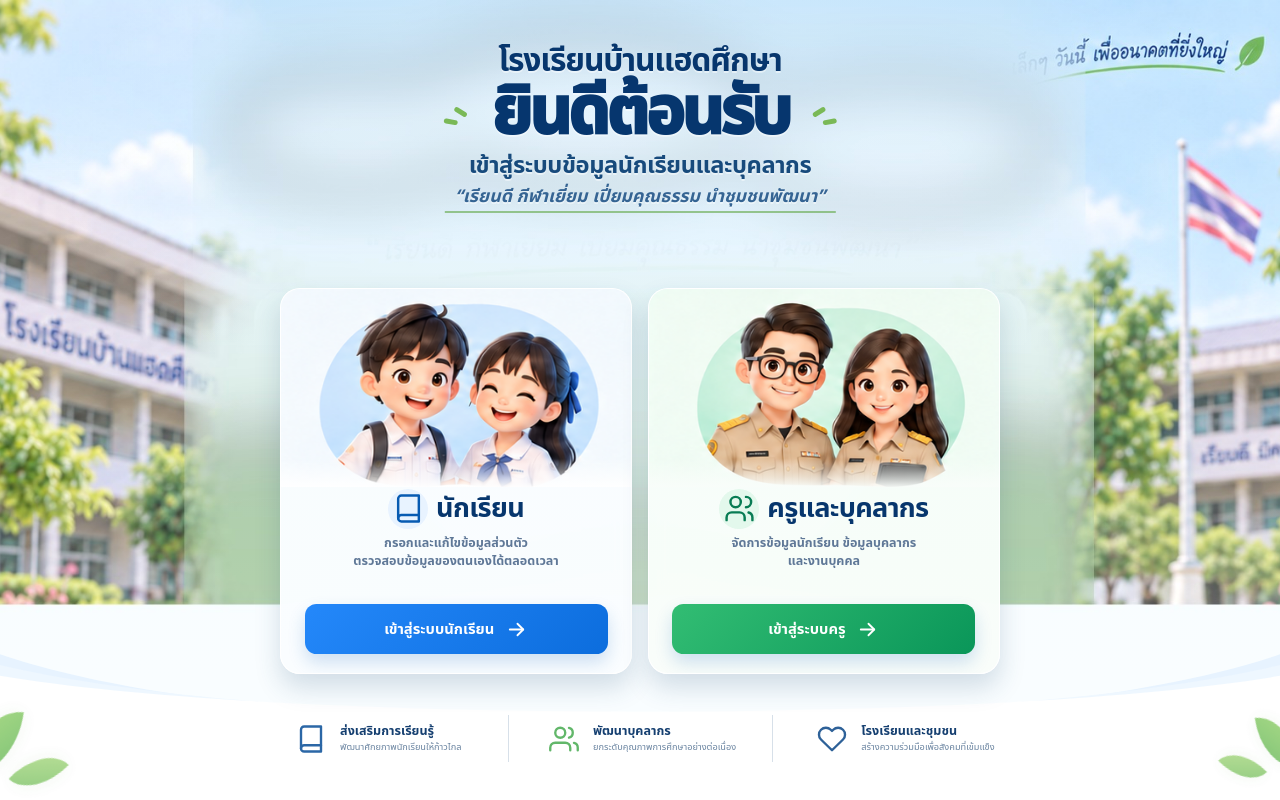
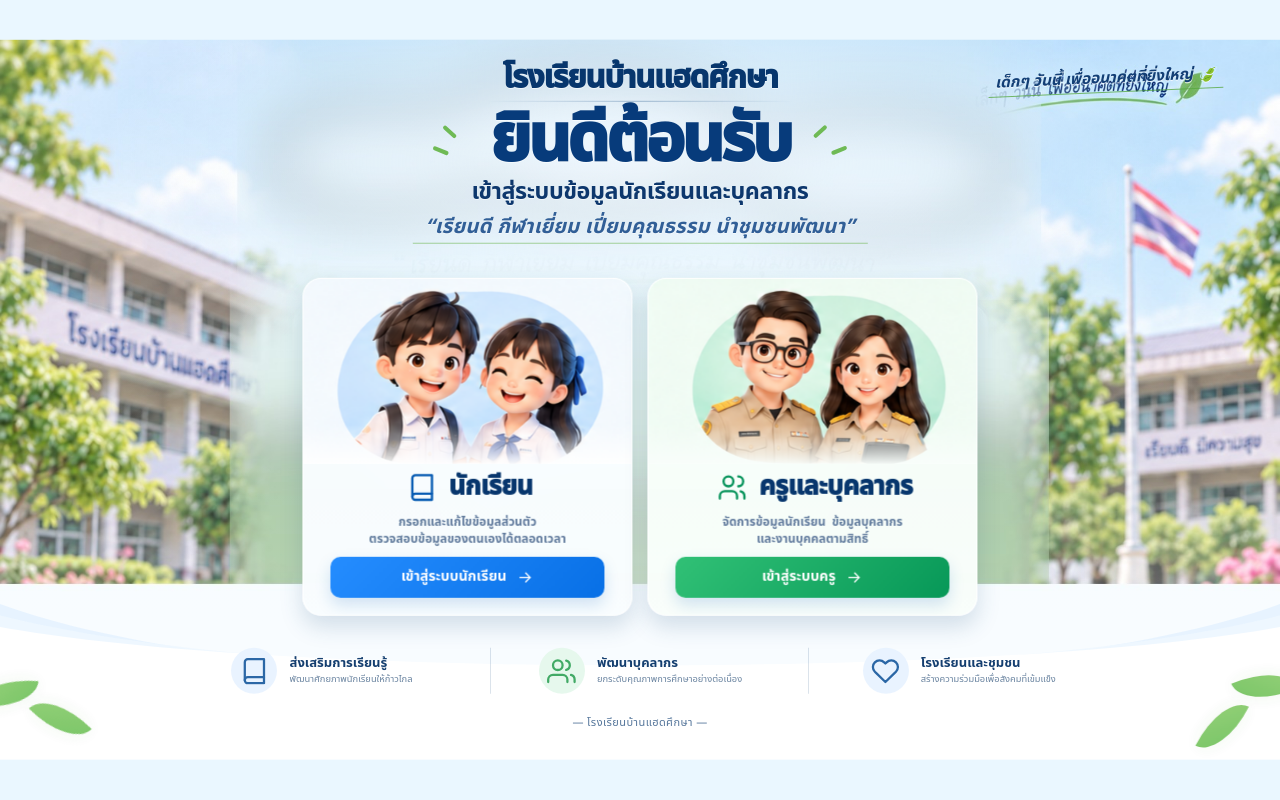
Before and after one commit to KBs23-KS/banhaed-school-system, a Next.js app: page / in a window 1280 px wide. Built offline with nearby package versions, Linux system fonts and the light colour scheme.

Commit message:
Rebuild homepage against approved 1672x941 composition

```diff
--- a/app/home-mockup.css
+++ b/app/home-mockup.css
@@ -1,175 +1,197 @@
-/*
- * Banhaed School System — Home v10 mockup match
- * Desktop is positioned against the approved 1672×941 mockup.
- * Mobile keeps the existing responsive layout from globals.css.
- */
+/* Homepage v12 — built on a fixed 1672×941 visual coordinate system.
+   Desktop uses the existing approved background / people assets already in the repo.
+   Mobile deliberately keeps the existing responsive rules from globals.css. */
+
 @media (min-width: 901px) {
+  html, body { margin: 0; overflow: hidden; background: #eaf7ff; }
+
   .bh-home {
+    --canvas-w: min(100vw, calc(100svh * 1.7768331562));
+    --canvas-h: min(100svh, calc(100vw / 1.7768331562));
     position: relative;
     width: 100vw;
     height: 100svh;
-    min-height: 620px;
+    min-height: 0;
     overflow: hidden;
-    isolation: isolate;
-    background: #dff2ff;
+    background: #eaf7ff;
+    color: #07366d;
     font-family: "Noto Sans Thai", "Noto Looped Thai", Tahoma, sans-serif;
   }
 
-  .bh-home-bg {
+  .bh-home-bg, .bh-home-tint { display: none !important; }
+
+  .bh-home-main {
+    position: absolute !important;
+    left: 50% !important;
+    top: 50% !important;
+    width: var(--canvas-w) !important;
+    height: var(--canvas-h) !important;
+    min-width: 0 !important;
+    min-height: 0 !important;
+    transform: translate(-50%, -50%) !important;
+    margin: 0 !important;
+    padding: 0 !important;
+    overflow: hidden !important;
+    container-type: inline-size;
+    isolation: isolate;
+    background: url('/art/home-campus-clean.jpg') center / 100% 100% no-repeat !important;
+  }
+
+  .bh-home-main::before {
+    content: "";
     position: absolute;
     inset: 0;
-    z-index: -4;
-    background-image: url('/art/home-campus-clean.jpg');
-    background-repeat: no-repeat;
-    background-position: center center;
-    background-size: cover;
-    transform: none;
-    filter: saturate(1.03) contrast(1.01);
+    z-index: -1;
+    pointer-events: none;
+    background:
+      radial-gradient(ellipse 42% 32% at 50% 17%, rgba(244,250,255,.72) 0%, rgba(239,249,255,.38) 58%, rgba(239,249,255,0) 100%),
+      linear-gradient(180deg, rgba(231,246,255,.03) 0%, rgba(255,255,255,0) 58%, rgba(255,255,255,.08) 72%, rgba(255,255,255,.22) 100%);
   }
 
-  .bh-home-tint {
+  .bh-home-main::after {
+    content: "เด็กๆ วันนี้ เพื่ออนาคตที่ยิ่งใหญ่  🍃";
     position: absolute;
-    inset: 0;
-    z-index: -3;
-    pointer-events: none;
-    background:
-      radial-gradient(ellipse 48% 35% at 50% 19%, rgba(233,247,255,.44) 0%, rgba(235,248,255,.24) 58%, rgba(235,248,255,0) 100%),
-      linear-gradient(180deg, rgba(231,246,255,.06) 0%, rgba(235,248,255,.015) 57%, rgba(255,255,255,.06) 72%, rgba(255,255,255,.24) 100%);
-  }
-
-  .bh-home-main {
-    position: absolute;
-    inset: 0;
-    z-index: 2;
-    width: 100%;
-    height: 100%;
-    margin: 0;
-    padding: 0;
-    display: block;
+    z-index: 9;
+    right: 4.4%;
+    top: 4.35%;
+    padding: 0 .55cqw .35cqw;
+    color: #133f76;
+    border-bottom: .13cqw solid rgba(86,168,64,.78);
+    font-size: 1.20cqw;
+    line-height: 1.1;
+    font-weight: 800;
+    font-style: italic;
+    transform: rotate(-2.5deg);
+    text-shadow: 0 .08cqw 0 rgba(255,255,255,.72);
+    white-space: nowrap;
   }
 
   .bh-home-heading {
-    position: absolute;
-    z-index: 4;
-    top: 5.65vh;
-    left: 50%;
-    transform: translateX(-50%);
-    width: min(58vw, 970px);
+    position: absolute !important;
+    z-index: 5;
+    left: 50% !important;
+    top: 3.15% !important;
+    width: 55.5% !important;
+    transform: translateX(-50%) !important;
     text-align: center;
-    color: #08366d;
-    text-shadow: 0 2px 0 rgba(255,255,255,.46);
+    color: #07366d;
+    text-shadow: 0 .10cqw 0 rgba(255,255,255,.58);
   }
 
   .bh-school-name {
-    margin: 0 0 .7vh;
+    margin: 0 0 .65cqw;
     color: #07366d;
-    font-size: clamp(30px, 2.48vw, 43px);
-    font-weight: 900;
-    line-height: 1.02;
-    letter-spacing: -.035em;
+    font-size: 2.45cqw;
+    line-height: 1.04;
+    font-weight: 950;
+    letter-spacing: -.045em;
+  }
+
+  .bh-school-name::after {
+    content: "";
+    display: block;
+    width: 24cqw;
+    height: .10cqw;
+    margin: .42cqw auto 0;
+    background: linear-gradient(90deg, transparent, rgba(27,80,133,.35), transparent);
   }
 
   .bh-welcome-line {
-    display: flex;
+    display: flex !important;
     align-items: center;
     justify-content: center;
-    gap: 1.25vw;
+    gap: 1.55cqw;
     line-height: 1;
   }
 
   .bh-welcome-line h1 {
     margin: 0;
-    color: #06366e;
-    font-size: clamp(58px, 5.16vw, 86px);
+    color: #073b7b;
+    font-size: 5.20cqw;
+    line-height: .92;
     font-weight: 950;
-    line-height: .94;
     letter-spacing: -.055em;
   }
 
   .bh-accent {
-    width: 2.4vw;
-    height: 4.7vh;
-    max-width: 40px;
-    max-height: 44px;
-    min-width: 30px;
-    min-height: 34px;
     position: relative;
-    display: inline-block;
-    flex: none;
+    width: 3.0cqw;
+    height: 3.4cqw;
+    min-width: 0;
+    min-height: 0;
+    flex: 0 0 auto;
   }
 
-  .bh-accent:before,
-  .bh-accent:after {
+  .bh-accent::before, .bh-accent::after {
     content: "";
     position: absolute;
-    background: #7ab957;
+    width: .42cqw;
+    height: 1.55cqw;
+    min-width: 0;
+    min-height: 0;
     border-radius: 999px;
-    width: .43vw;
-    min-width: 6px;
-    height: 2.15vh;
-    min-height: 17px;
-    top: 1.05vh;
+    background: #6fba55;
   }
-  .bh-accent-left:before { left: 1.05vw; transform: rotate(-58deg); }
-  .bh-accent-left:after { left: .05vw; top: 2.55vh; transform: rotate(-80deg); }
-  .bh-accent-right:before { right: 1.05vw; transform: rotate(58deg); }
-  .bh-accent-right:after { right: .05vw; top: 2.55vh; transform: rotate(80deg); }
+  .bh-accent-left::before { right: .45cqw; top: .1cqw; transform: rotate(-48deg); }
+  .bh-accent-left::after { left: .35cqw; bottom: .15cqw; transform: rotate(-68deg); }
+  .bh-accent-right::before { left: .45cqw; top: .1cqw; transform: rotate(48deg); }
+  .bh-accent-right::after { right: .35cqw; bottom: .15cqw; transform: rotate(68deg); }
 
   .bh-home-heading h2 {
-    margin: 1.05vh 0 0;
-    color: #174a7c;
-    font-size: clamp(20px, 1.85vw, 31px);
-    font-weight: 850;
-    line-height: 1.08;
+    margin: .65cqw 0 0;
+    color: #0d376d;
+    font-size: 1.82cqw;
+    line-height: 1.06;
+    font-weight: 900;
     letter-spacing: -.018em;
   }
 
   .bh-motto {
     display: inline-block;
-    margin-top: 1.0vh;
-    padding: 0 .8vw .45vh;
-    border-bottom: 2px solid rgba(94,166,65,.58);
-    color: #356493;
-    font-size: clamp(15px, 1.38vw, 23px);
-    font-weight: 700;
+    margin-top: .9cqw;
+    padding: 0 1.0cqw .35cqw;
+    color: #315f97;
+    border-bottom: .10cqw solid rgba(103,179,72,.55);
+    font-size: 1.58cqw;
+    line-height: 1.1;
+    font-weight: 750;
     font-style: italic;
-    line-height: 1.12;
-    letter-spacing: .005em;
+    letter-spacing: .012em;
   }
 
   .bh-login-grid {
-    position: absolute;
-    z-index: 5;
-    top: 35.95vh;
-    left: 50%;
-    transform: translateX(-50%);
-    width: 53.82vw;
-    max-width: 1010px;
-    min-width: 720px;
-    height: 48.35vh;
-    display: grid;
+    position: absolute !important;
+    z-index: 6;
+    left: 50% !important;
+    top: 33.05% !important;
+    width: 52.75% !important;
+    height: 46.95% !important;
+    min-width: 0 !important;
+    max-width: none !important;
+    transform: translateX(-50%) !important;
+    display: grid !important;
     grid-template-columns: 1fr 1fr;
-    gap: 1.22vw;
-    margin: 0;
+    gap: 1.15cqw;
+    margin: 0 !important;
     align-items: stretch;
   }
 
   .bh-login-card {
+    position: relative;
     height: 100%;
-    min-height: 0;
+    min-height: 0 !important;
+    display: grid;
+    grid-template-rows: 55.0% 45.0%;
     overflow: hidden;
-    display: grid;
-    grid-template-rows: 24.85vh 1fr;
-    position: relative;
-    border: 1.5px solid rgba(255,255,255,.96);
-    border-radius: 1.55vw;
-    background: rgba(255,255,255,.97);
-    box-shadow: 0 1.7vh 3.2vh rgba(31,76,119,.18);
-    backdrop-filter: blur(8px);
+    border: .09cqw solid rgba(255,255,255,.96);
+    border-radius: 1.48cqw;
+    background: rgba(255,255,255,.965);
+    box-shadow: 0 .85cqw 1.8cqw rgba(35,83,126,.18);
+    backdrop-filter: blur(.18cqw);
   }
 
-  .bh-student-card { background: linear-gradient(180deg,rgba(248,252,255,.985),rgba(250,253,255,.985)); }
-  .bh-staff-card { background: linear-gradient(180deg,rgba(245,253,249,.985),rgba(249,253,250,.985)); }
+  .bh-student-card { background: linear-gradient(180deg,rgba(249,253,255,.97),rgba(249,253,255,.985)); }
+  .bh-staff-card { background: linear-gradient(180deg,rgba(246,254,249,.97),rgba(249,254,251,.985)); }
 
   .bh-card-art {
     position: relative;
@@ -178,18 +200,15 @@
     align-items: stretch;
     justify-content: center;
   }
-
-  .bh-card-art:after {
+  .bh-card-art::after {
     content: "";
     position: absolute;
     z-index: 1;
-    left: 0;
-    right: 0;
-    bottom: -1px;
-    height: 3.7vh;
-    background: linear-gradient(180deg,transparent,rgba(255,255,255,.99));
+    left: 0; right: 0; bottom: -1px;
+    height: 3.15cqw;
+    background: linear-gradient(180deg,transparent,rgba(255,255,255,.98));
   }
-  .bh-staff-card .bh-card-art:after { background: linear-gradient(180deg,transparent,rgba(249,253,250,.99)); }
+  .bh-staff-card .bh-card-art::after { background: linear-gradient(180deg,transparent,rgba(249,254,251,.99)); }
 
   .bh-card-art img {
     width: 100%;
@@ -197,13 +216,13 @@
     display: block;
     object-fit: cover;
     object-position: center center;
-    transform: none;
+    transform: scale(1.015);
   }
 
   .bh-card-content {
     position: relative;
     z-index: 2;
-    padding: .2vh 1.85vw 2.45vh;
+    padding: .38cqw 2.12cqw 1.35cqw;
     display: flex;
     flex-direction: column;
     align-items: center;
@@ -215,130 +234,187 @@
     display: flex;
     align-items: center;
     justify-content: center;
-    gap: .62vw;
+    gap: .62cqw;
     margin: 0;
   }
 
   .bh-role-icon {
-    width: 2.9vw;
-    height: 2.9vw;
-    max-width: 49px;
-    max-height: 49px;
-    min-width: 40px;
-    min-height: 40px;
+    width: 3.0cqw;
+    height: 3.0cqw;
+    min-width: 0;
+    min-height: 0;
+    max-width: none;
+    max-height: none;
     display: grid;
     place-items: center;
+    flex: 0 0 auto;
     border-radius: 50%;
-    flex: none;
   }
-  .bh-role-icon.student { background: #e8f3ff; color: #075bb2; }
-  .bh-role-icon.staff { background: #e3f8ec; color: #087c54; }
+  .bh-role-icon.student { color: #075bb2; background: transparent; }
+  .bh-role-icon.staff { color: #06935a; background: transparent; }
+  .bh-role-icon svg { width: 2.3cqw !important; height: 2.3cqw !important; }
 
   .bh-card-title h3 {
     margin: 0;
     color: #07366d;
-    font-size: clamp(25px, 2.12vw, 35px);
-    font-weight: 900;
-    line-height: 1.06;
+    font-size: 2.02cqw;
+    line-height: 1.05;
+    font-weight: 950;
     letter-spacing: -.025em;
   }
 
   .bh-card-content p {
-    margin: .72vh 0 1.25vh;
-    color: #5f7897;
-    font-size: clamp(11px, .98vw, 16px);
-    font-weight: 600;
+    margin: .52cqw 0 .68cqw;
+    color: #607a9c;
+    font-size: .94cqw;
     line-height: 1.42;
+    font-weight: 650;
+  }
+  .bh-staff-card .bh-card-content p { font-size: 0; }
+  .bh-staff-card .bh-card-content p::after {
+    content: "จัดการข้อมูลนักเรียน  ข้อมูลบุคลากร\Aและงานบุคคลตามสิทธิ์";
+    white-space: pre;
+    color: #607a9c;
+    font-size: .94cqw;
+    line-height: 1.42;
+    font-weight: 650;
   }
 
   .bh-enter-button {
     width: 100%;
-    height: 6.2vh;
-    min-height: 45px;
-    max-height: 61px;
+    height: 3.75cqw;
+    min-height: 0;
+    max-height: none;
     margin-top: auto;
     border: 0;
-    border-radius: .9vw;
+    border-radius: .78cqw;
     display: flex;
     align-items: center;
     justify-content: center;
-    gap: .85vw;
+    gap: .8cqw;
     color: #fff;
-    font-family: inherit;
-    font-size: clamp(14px, 1.15vw, 18px);
-    font-weight: 850;
+    font: inherit;
+    font-size: 1.10cqw;
+    line-height: 1;
+    font-weight: 900;
     cursor: pointer;
-    box-shadow: 0 1.05vh 2.1vh rgba(24,104,191,.20);
-    transition: transform .16s ease, filter .16s ease;
+    box-shadow: 0 .55cqw 1.2cqw rgba(24,104,191,.18);
+    transition: transform .14s ease, filter .14s ease;
   }
-  .bh-enter-button.student { background: linear-gradient(135deg,#2488fa,#0c6ddd); }
-  .bh-enter-button.staff { background: linear-gradient(135deg,#32bd73,#0a9659); }
-  .bh-enter-button:hover { transform: translateY(-2px); filter: saturate(1.06) brightness(1.02); }
+  .bh-enter-button.student { background: linear-gradient(135deg,#258dff,#0870e6); }
+  .bh-enter-button.staff { background: linear-gradient(135deg,#31c176,#079858); }
+  .bh-enter-button svg { width: 1.35cqw !important; height: 1.35cqw !important; }
+  .bh-enter-button:hover { transform: translateY(-.10cqw); filter: brightness(1.025) saturate(1.05); }
 
   .bh-wave {
+    position: absolute !important;
+    z-index: 3;
+    left: 50% !important;
+    top: 50% !important;
+    width: var(--canvas-w) !important;
+    height: var(--canvas-h) !important;
+    transform: translate(-50%,-50%) !important;
+    pointer-events: none;
+    overflow: hidden;
+  }
+  .bh-wave svg {
     position: absolute;
-    z-index: 1;
     left: 0;
-    right: 0;
     bottom: 0;
-    height: 21.4vh;
-    pointer-events: none;
+    width: 100%;
+    height: 25.5%;
+    display: block;
   }
-  .bh-wave svg { width: 100%; height: 100%; display: block; }
 
   .bh-feature-row {
-    position: absolute;
-    z-index: 6;
-    left: 50%;
-    bottom: 3.25vh;
-    transform: translateX(-50%);
-    width: 61.5vw;
-    max-width: 1050px;
-    min-width: 790px;
-    height: 8.8vh;
-    display: grid;
-    grid-template-columns: repeat(3,1fr);
-    align-items: center;
+    position: absolute !important;
+    z-index: 7;
+    left: 50% !important;
+    top: 50% !important;
+    width: var(--canvas-w) !important;
+    height: var(--canvas-h) !important;
+    min-width: 0 !important;
+    max-width: none !important;
+    transform: translate(-50%,-50%) !important;
+    display: block !important;
+    pointer-events: none;
   }
 
   .bh-feature {
+    position: absolute;
+    top: 84.4%;
+    width: 23.5%;
+    min-height: 0;
+    padding: 0 1.4%;
     display: flex;
     align-items: center;
     justify-content: center;
-    gap: .8vw;
-    min-height: 5.9vh;
-    padding: 0 1.8vw;
+    gap: .95cqw;
+    border: 0 !important;
   }
-  .bh-feature + .bh-feature { border-left: 1px solid rgba(54,100,145,.20); }
+  .bh-feature:nth-child(1) { left: 13.4%; }
+  .bh-feature:nth-child(2) { left: 38.25%; border-left: 1px solid rgba(54,100,145,.18) !important; }
+  .bh-feature:nth-child(3) { left: 63.15%; border-left: 1px solid rgba(54,100,145,.18) !important; }
 
   .bh-feature-icon {
-    width: 2.85vw;
-    height: 2.85vw;
-    max-width: 47px;
-    max-height: 47px;
-    min-width: 38px;
-    min-height: 38px;
-    border-radius: 50%;
+    width: 3.6cqw;
+    height: 3.6cqw;
+    min-width: 0;
+    min-height: 0;
+    max-width: none;
+    max-height: none;
     display: grid;
     place-items: center;
-    flex: none;
+    flex: 0 0 auto;
+    border-radius: 50%;
+    background: rgba(230,242,255,.88) !important;
   }
-  .bh-feature-icon.blue { background: transparent; color: #2b67a6; }
-  .bh-feature-icon.green { background: transparent; color: #62b76a; }
-  .bh-feature-icon.navy { background: transparent; color: #2e6198; }
+  .bh-feature-icon.green { background: rgba(228,248,236,.92) !important; color: #42aa66; }
+  .bh-feature-icon.blue, .bh-feature-icon.navy { color: #2b67a6; }
+  .bh-feature-icon svg { width: 2.25cqw !important; height: 2.25cqw !important; }
 
   .bh-feature > div { display: flex; flex-direction: column; text-align: left; }
-  .bh-feature b { color: #153f70; font-size: clamp(11px,.98vw,16px); font-weight: 850; line-height: 1.15; }
-  .bh-feature small { margin-top: .25vh; color: #6a84a0; font-size: clamp(8px,.72vw,12px); line-height: 1.3; white-space: nowrap; }
+  .bh-feature b { color: #153f70; font-size: 1.02cqw; font-weight: 900; line-height: 1.12; }
+  .bh-feature small { margin-top: .22cqw; color: #6a84a0; font-size: .73cqw; line-height: 1.25; white-space: nowrap; }
 
-  .bh-leaf { z-index: 7; opacity: .72; }
-  .bh-leaf-left { left: -1.2vw; bottom: -2.8vh; transform: rotate(-18deg) scale(1.08); }
-  .bh-leaf-right { right: -1.0vw; bottom: -2.2vh; transform: scaleX(-1) rotate(-18deg) scale(.88); }
+  .bh-feature-row::after {
+    content: "—   โรงเรียนบ้านแฮดศึกษา   —";
+    position: absolute;
+    left: 50%;
+    top: 94.0%;
+    transform: translateX(-50%);
+    color: #55769b;
+    font-size: .86cqw;
+    line-height: 1;
+    letter-spacing: .04em;
+    white-space: nowrap;
+  }
+
+  .bh-leaf {
+    position: absolute;
+    z-index: 8;
+    width: calc(var(--canvas-w) * .085);
+    height: calc(var(--canvas-h) * .15);
+    bottom: calc((100svh - var(--canvas-h))/2 - 1%);
+    opacity: .82;
+    pointer-events: none;
+  }
+  .bh-leaf::before, .bh-leaf::after {
+    content: "";
+    position: absolute;
+    width: 54%;
+    height: 28%;
+    border-radius: 100% 0 100% 0;
+    background: linear-gradient(135deg,#81c85d,#58b744);
+  }
+  .bh-leaf::before { left: 5%; top: 10%; transform: rotate(23deg); }
+  .bh-leaf::after { left: 43%; top: 47%; transform: rotate(63deg); }
+  .bh-leaf-left { left: calc((100vw - var(--canvas-w))/2 - 1.5%); }
+  .bh-leaf-right { right: calc((100vw - var(--canvas-w))/2 - 1.5%); transform: scaleX(-1); }
 }
 
-/* Keep desktop geometry stable on shorter laptop screens. */
-@media (min-width:901px) and (max-height:700px) {
-  .bh-home-heading { top: 4.6vh; }
-  .bh-login-grid { top: 35.0vh; }
-  .bh-feature-row { bottom: 2.4vh; }
+/* Short desktop screens still keep the full approved canvas visible. */
+@media (min-width:901px) and (max-height:650px) {
+  .bh-home { overflow: auto; }
+  html, body { overflow: auto; }
 }
```
